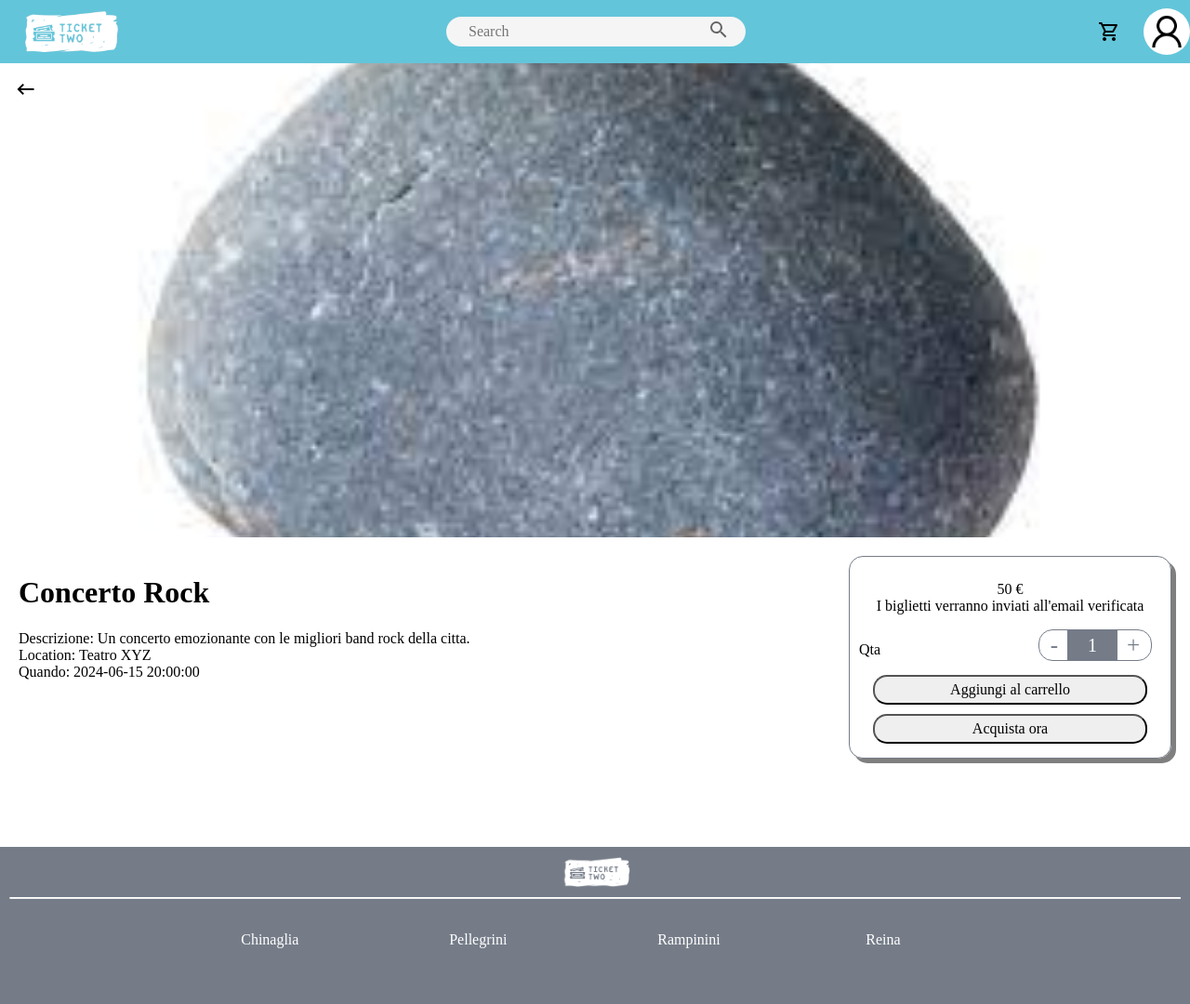
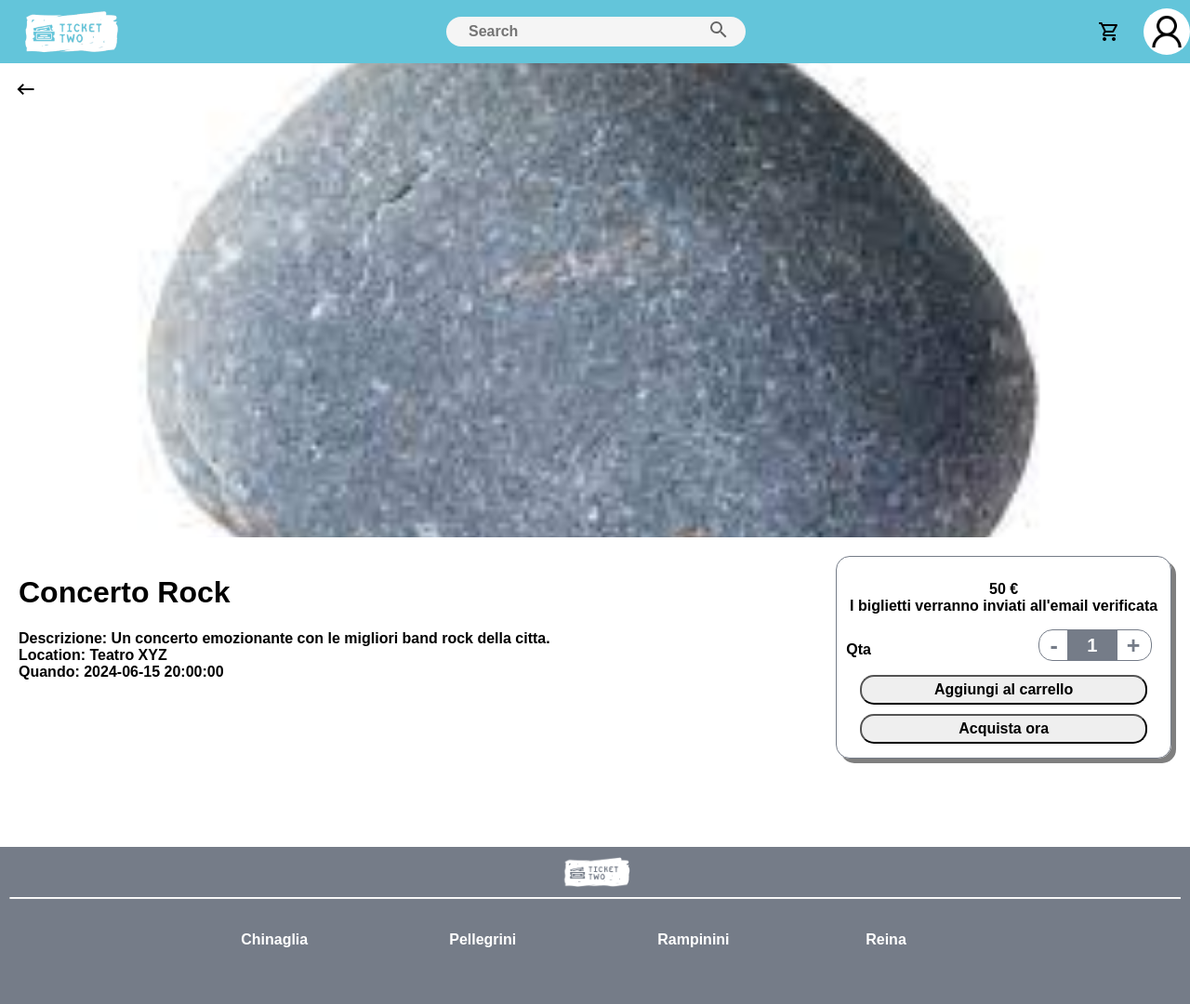
Before and after one commit to Fede-rei/TickeTwo, a PHP site: page /Pages/eventPage.php?eventId=1 in a window 1280 px wide. Shown: the whole page at 93% size. Run offline with PHP 8.4, Linux system fonts and the light colour scheme; data comes from the database, SQL or seed files in the repository.

Commit message:
sistemato

```diff
--- a/Pages/eventPage.php
+++ b/Pages/eventPage.php
@@ -42,7 +42,6 @@ if(isset($_SERVER['HTTP_REFERER'])) {
     <?php if(isset($_SESSION['user'])) {
     echo '<script type="text/javascript"> var uid = ' . $_SESSION['user'] . '</script>';
     ?><script src="../Scripts/counter.js" defer></script>
-    <script src="../Scripts/search.js" defer></script>
     <?php } ?>
 </head>
 
@@ -81,11 +80,19 @@ if(isset($_SERVER['HTTP_REFERER'])) {
         <!-- Quantità dei biglietti -->
         <div class="quantity">
             <label for="counter">Qta</label>
+            <?php if(isset($_SESSION['user'])) { ?>
             <div id="counter">
                 <span class="down" onClick='decreaseCount(event, this)'>-</span>
                 <input type="text" min="1" value="1" max="<?= $infoE['posti'] ?>" class="count">
                 <span class="up" onClick='increaseCount(event, this)'>+</span>
             </div>
+            <?php } else { ?>
+                <div id="counter">
+                    <span class="down" onclick="location.href = 'login.php'">-</span>
+                    <input type="text" min="1" value="1" max="<?= $infoE['posti'] ?>" class="count">
+                    <span class="up" onclick="location.href = 'login.php'">+</span>
+                </div>
+            <?php } ?>
         </div>
 
         <!-- Pulsanti per aggiungere al carrello o acquistare ora -->
--- a/Styles/account.css
+++ b/Styles/account.css
@@ -59,7 +59,8 @@
 }
 
 .accB{
-    font-family: Bahnschrift, serif;
+    font-family: sans-serif;
+    font-weight: 600;
     border-radius: 15px;
     padding: 5px 20px;
     margin: 5px auto;
@@ -70,7 +71,8 @@
 }
 
 #bF {
-    font-family: Bahnschrift;
+    font-family: sans-serif;
+    font-weight: 600;
     background-color: #F0F0F0;
     padding: 7px 15px;
     border: 2px solid;
--- a/Styles/cart.css
+++ b/Styles/cart.css
@@ -44,7 +44,8 @@
 }
 
 .acq {
-    font-family: Bahnschrift, serif;
+    font-family: sans-serif;
+    font-weight: 600;
     border-radius: 15px;
     padding: 5px;
     margin: 5px 15px;
--- a/Styles/eventPage.css
+++ b/Styles/eventPage.css
@@ -74,7 +74,8 @@
 
 
 .b {
-    font-family: Bahnschrift, serif;
+    font-family: sans-serif;
+    font-weight: 600;
     border-radius: 15px;
     padding: 5px;
     margin: 5px 15px;
--- a/Styles/header-footer.css
+++ b/Styles/header-footer.css
@@ -1,5 +1,6 @@
 html {
-    font-family: Bahnschrift, serif;
+    font-family: sans-serif;
+    font-weight: 600;
 }
 
 header {
@@ -14,7 +15,8 @@ header {
 }
 
 body {
-    font-family: Bahnschrift, serif;
+    font-family: sans-serif;
+    font-weight: 600;
     margin: 0;
 }
 
@@ -187,7 +189,8 @@ footer {
 }
 
 button, input{
-    font-family: inherit;
+    font-family: sans-serif;
+    font-weight: 600;
     font-size: 1rem;
 }
 
--- a/Styles/index.css
+++ b/Styles/index.css
@@ -8,6 +8,8 @@
 }
 
 .eventText{
+    font-family: sans-serif;
+    font-weight: 600;
     -webkit-text-fill-color: white; /* Will override color (regardless of order) */
     -webkit-text-stroke: 1px black;
 }
--- a/Styles/insertEvento.css
+++ b/Styles/insertEvento.css
@@ -55,14 +55,16 @@ textarea{
     padding: 5px;
 }
 .butt{
-    font-family: Bahnschrift, serif;
+    font-family: sans-serif;
+    font-weight: 600;
     border-radius: 15px;
     padding: 5px;
     margin: 5px 15px;
     width: -webkit-fill-available;
 }
 #bF {
-    font-family: Bahnschrift;
+    font-family: sans-serif;
+    font-weight: 600;
     background-color: #F0F0F0;
     padding: 7px 15px;
     border: 2px solid;
--- a/Styles/login.css
+++ b/Styles/login.css
@@ -27,7 +27,8 @@
 }
 
 button {
-    font-family: Bahnschrift, serif;
+    font-family: sans-serif;
+    font-weight: 600;
     border-radius: 15px;
     padding: 5px 20px;
     margin: 5px auto;
--- a/Styles/signup.css
+++ b/Styles/signup.css
@@ -27,7 +27,8 @@ input {
 }
 
 button {
-    font-family: Bahnschrift, serif;
+    font-family: sans-serif;
+    font-weight: 600;
     border-radius: 15px;
     padding: 5px 20px;
     margin: 5px auto;
```
